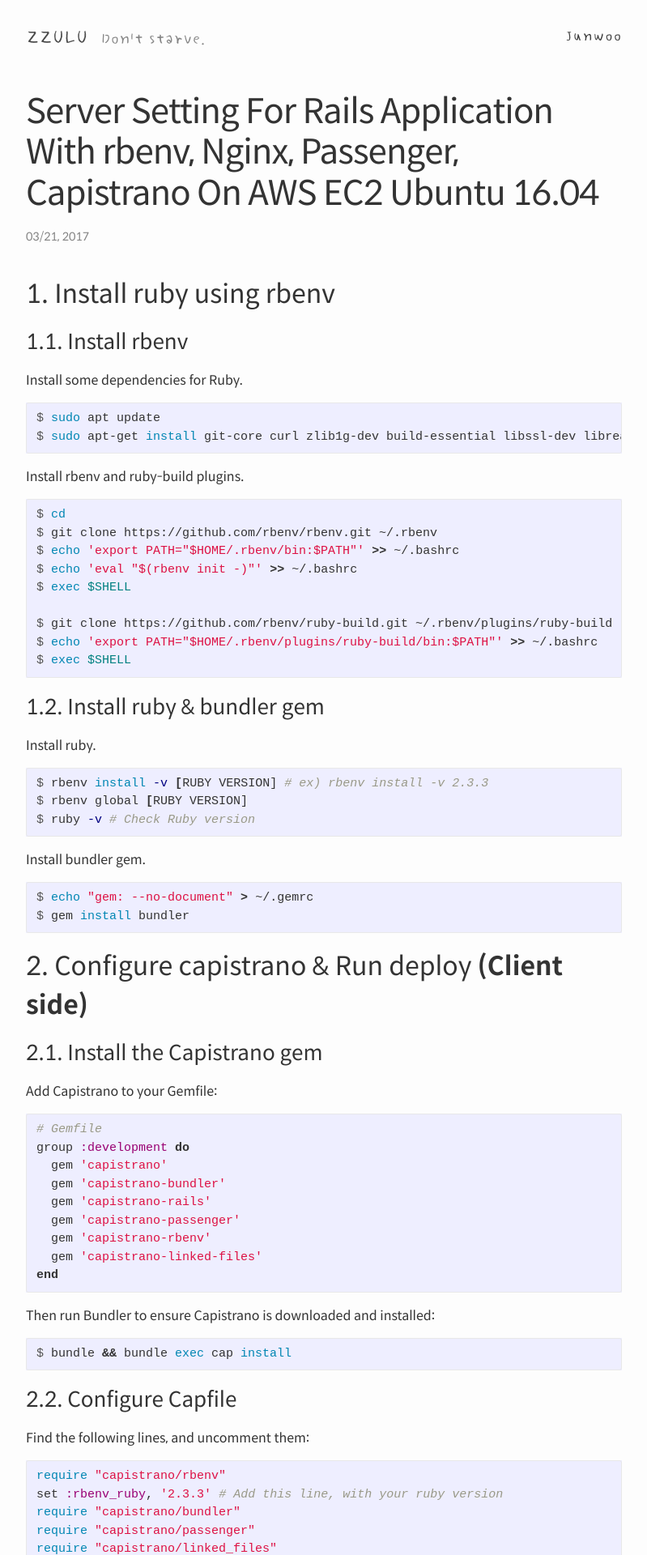
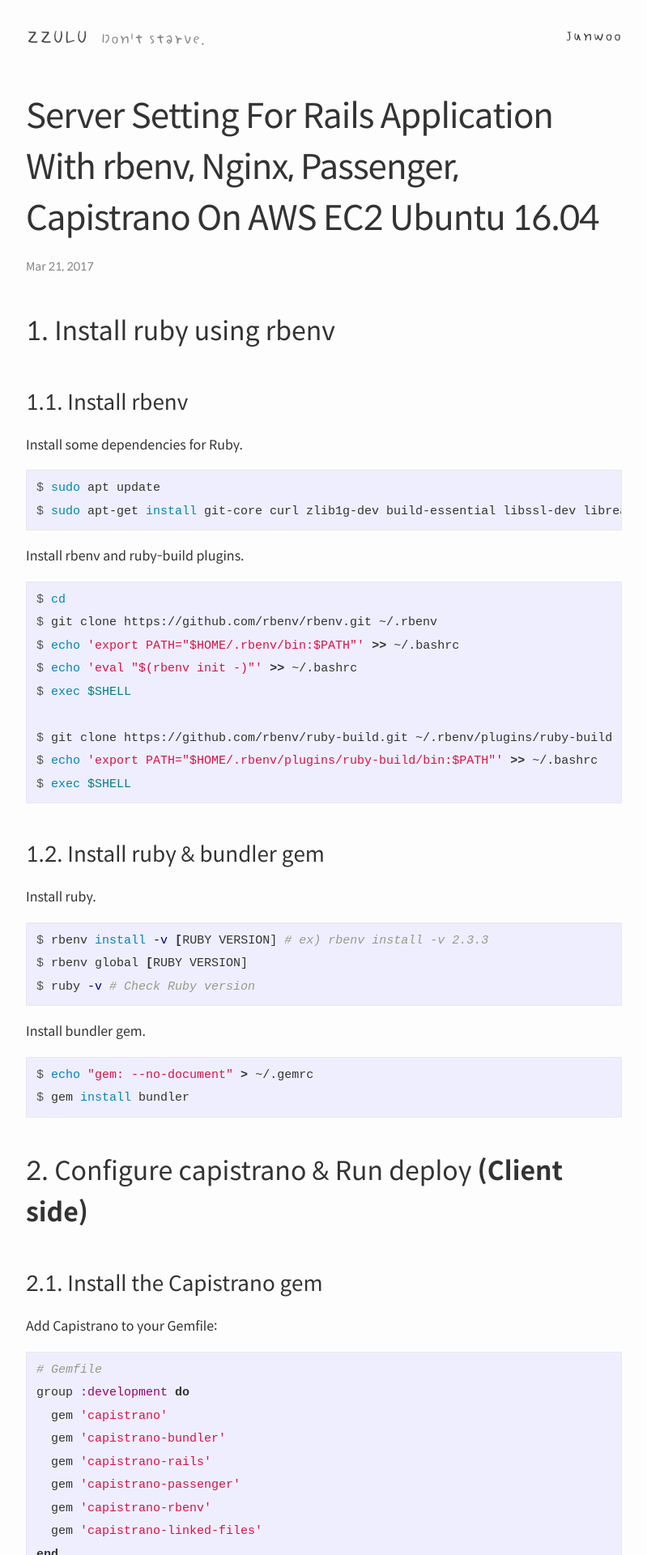
Before and after one commit to capollux/blog, a Jekyll site: the page built from _posts/2017-03-21-Server-Setting-For-Rails-Application-With-rbenv-Nginx-Passenger-Capistrano-On-AWS-EC2-Ubuntu-16.04.md, in a window 1280 px wide. Shown: the top 1920 px of the page at 81% size, without its empty margins (240-1039 px from the left). Built offline with Jekyll 4.4.1, drawn with Linux system fonts in a browser that asks for light colours; some web fonts are replaced; comment, search, counter and statistics services are not loaded.

Commit message:
Change some styles

```diff
--- a/_layouts/home.html
+++ b/_layouts/home.html
@@ -8,9 +8,7 @@ layout: default
     {% for post in paginator.posts %}
       <li class="post-meta">
 
-        <div class="lh-2">
-
-          <span class="post-date">{{ post.date | date: "%m/%d, %Y" }}</span>
+        <span class="post-date">{{ post.date | date: "%b %d, %Y" }}</span>
 
         {% for category in post.categories %}
         <a href="/categories/#{{ category | escape }}" class="post-tags">{{ category | escape }}</a>
@@ -19,8 +17,6 @@ layout: default
         {% for tag in post.tags %}
         <a href="/tags/#{{ tag | escape }}" class="post-tags">{{ tag | escape }}</a>
         {% endfor %}
-
-        </div>
 
         <h2 class="mt-1">
           <a class="post-link" href="{{ post.url | relative_url }}">{{ post.title | escape }}</a>
--- a/_layouts/post.html
+++ b/_layouts/post.html
@@ -5,8 +5,8 @@ layout: default
 
   <header class="post-header">
     <h1 class="post-title" itemprop="name headline">{{ page.title | escape }}</h1>
-    <p class="lh-2 post-meta">
-      <time class="post-date" datetime="{{ page.date | date_to_xmlschema }}" itemprop="datePublished">{{ page.date | date: "%m/%d, %Y" }}</time>
+    <p class="post-meta">
+      <time class="post-date" datetime="{{ page.date | date_to_xmlschema }}" itemprop="datePublished">{{ page.date | date: "%b %d, %Y" }}</time>
       {% for category in page.categories %}
       <a href="/categories/#{{ category | escape }}" class="post-tags">{{ category | escape }}</a>
       {% endfor %}
--- a/_sass/minima-extensions.scss
+++ b/_sass/minima-extensions.scss
@@ -4,7 +4,7 @@ $base-font-family: "Spoqa Han Sans", "Helvetica Neue", Helvetica, Arial, sans-se
 $base-font-size:   16px;
 $base-font-weight: 400;
 $small-font-size:  $base-font-size * 0.875;
-$base-line-height: 1.5;
+$base-line-height: 1.9;
 
 $spacing-unit:     32px;
 
--- a/_sass/minima-extensions/_base.scss
+++ b/_sass/minima-extensions/_base.scss
@@ -83,6 +83,22 @@ li {
  */
 h1, h2, h3, h4, h5, h6 {
   font-weight: $base-font-weight;
+}
+
+h1 {
+  line-height: 1.5;
+}
+
+h2 {
+  line-height: 1.6;
+}
+
+h3 {
+  line-height: 1.7;
+}
+
+h4 {
+  line-height: 1.8;
 }
 
 
--- a/_sass/minima-extensions/_layout.scss
+++ b/_sass/minima-extensions/_layout.scss
@@ -36,10 +36,6 @@
 
 .ml-3 {
   margin-left: 1rem !important;
-}
-
-.lh-2 {
-  line-height: 2;
 }
 
 .img-fluid {
@@ -276,7 +272,6 @@
 .post-title {
   font-size: 42px;
   letter-spacing: -1px;
-  line-height: 1.2;
 
   @include media-query($on-laptop) {
     font-size: 36px;
@@ -309,6 +304,10 @@
       font-size: 18px;
     }
   }
+
+  h2, h3, h4 {
+    margin-top: $spacing-unit * 1.25;
+  }
 }
 
 .post-date {
```
Lines whose indentation alone changed are shown as unchanged.
